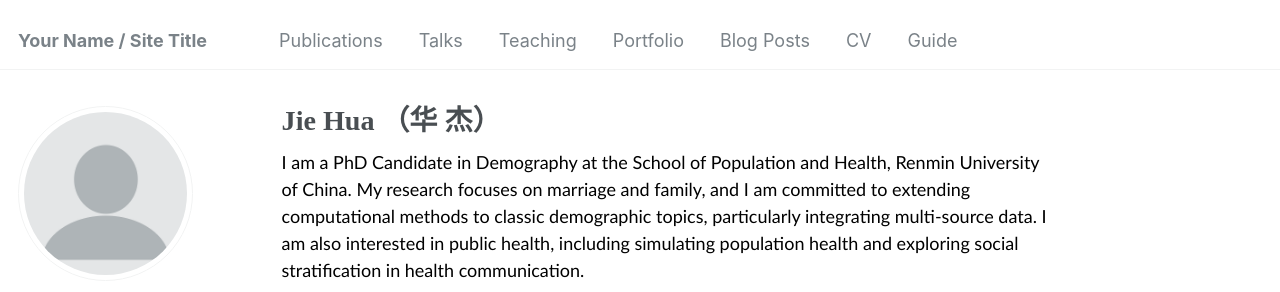
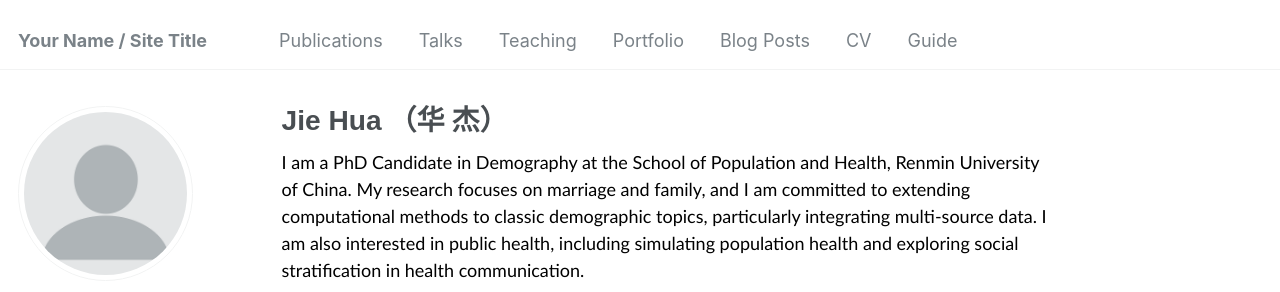
Before and after one commit to jiehua-css/jiehua-css.github.io, a Jekyll site: the page built from _pages/about.md, in a window 1280 px wide. Shown: the top 292 px of the page. Built offline with Jekyll 4.4.1, drawn with Linux system fonts in a browser that asks for light colours; some web fonts are replaced.

Commit message:
Update about.md

```diff
--- a/_pages/about.md
+++ b/_pages/about.md
@@ -1,6 +1,6 @@
 ---
 permalink: /
-title: "<span style='font-family:Script MT Bold, serif;'>Jie Hua</span> <span style='font-family:仿宋, FangSong;'>（华 杰）</span>"
+title: "<span style='font-family:Aptos, sans-serif;'>Jie Hua</span> <span style='font-family:仿宋, FangSong;'>（华 杰）</span>"
 author_profile: true
 redirect_from:
   - /about/
```
